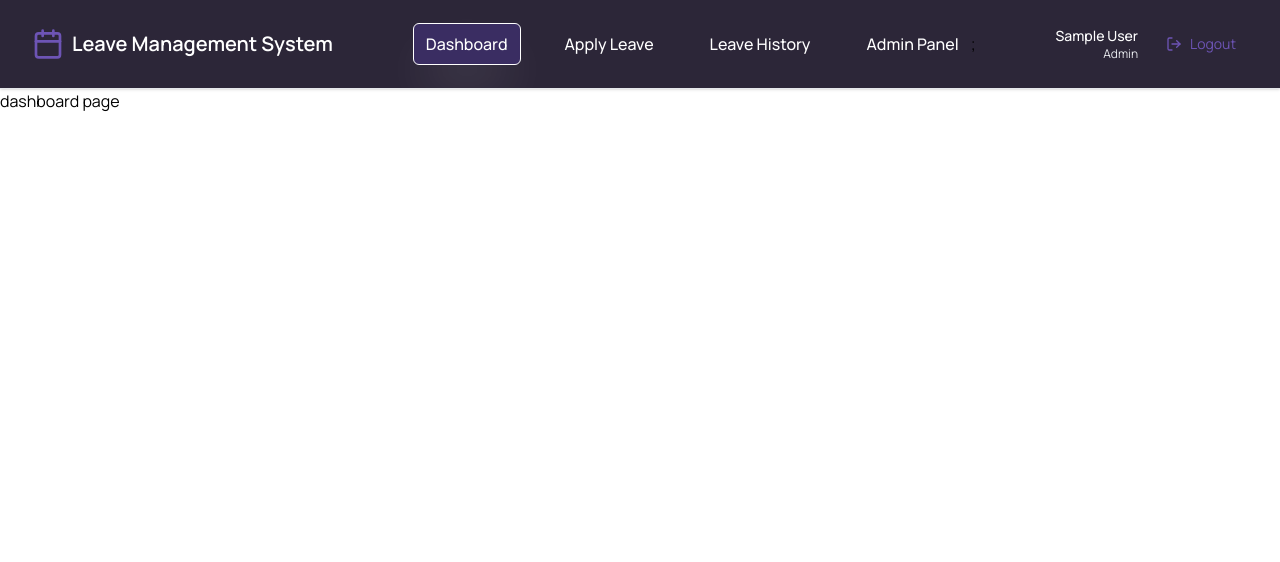
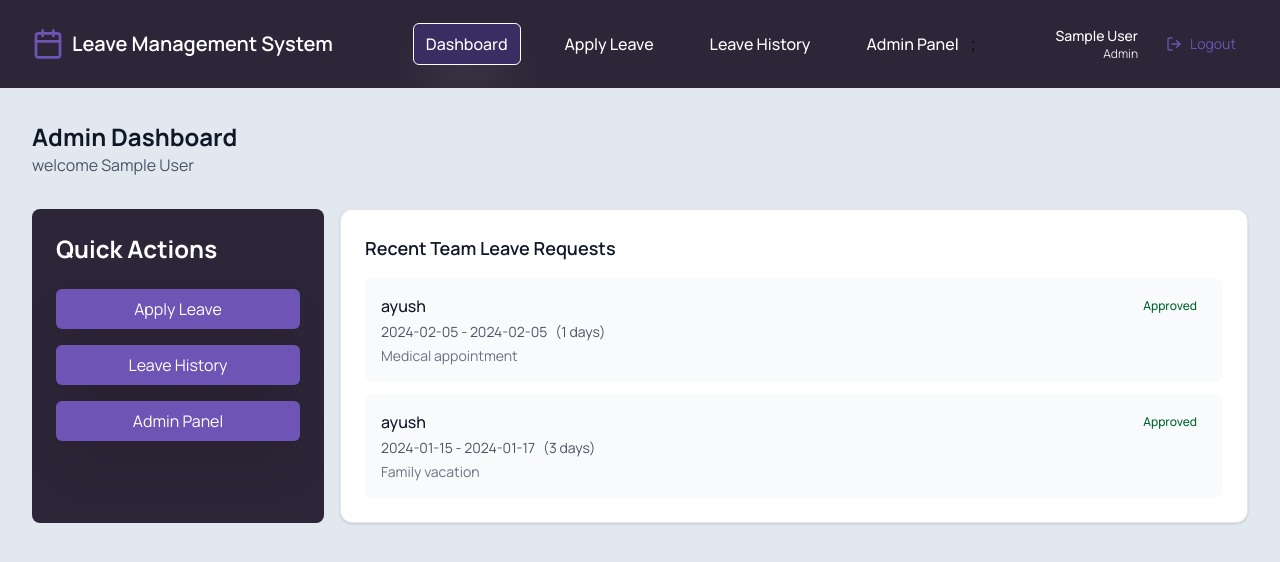
Before and after one commit to ayush24k/LeaveManagementSystem, a React (Vite) app: page /dashboard in a window 1280 px wide. Shown: the top 562 px of the page. Built offline with nearby package versions, Linux system fonts and the light colour scheme; sample sign-in values are in the browser's storage.

Commit message:
leave Balance service

```diff
--- a/src/MockData/InitialUser.ts
+++ b/src/MockData/InitialUser.ts
@@ -4,9 +4,9 @@ export const INITIAL_USER = {
   email: 'ayush@gmail.com',
   role: 'employee', // 'employee' or 'admin'
   leaveBalance: {
-    annual: 15,
-    sick: 8,
-    personal: 5,
-    total: 28
+    pendingRequest: null,
+    availableLeaves: null,
+    approvedLeaves: null,
+    total: 20
   }
 };
--- /dev/null
+++ b/src/components/QuickActionButton.tsx
@@ -0,0 +1,19 @@
+import { useNavigate } from "react-router-dom"
+
+
+export default function QuickActionButton({ children, link, key }: any) {
+    const naviagte = useNavigate();
+    return (
+        <>
+            <button
+                key={key}
+                className="px-3 py-2 bg-[#6D54B5] hover:bg-[#594694] rounded-md max-w-md w-full cursor-pointer transition-colors shadow-2xl"
+                onClick={() => {
+                    naviagte(`/${link}`)
+                }}
+            >
+                {children}
+            </button>
+        </>
+    )
+}
--- /dev/null
+++ b/src/components/StatusBadge.tsx
@@ -0,0 +1,23 @@
+
+export default function StatusBadge({ status, className = '' }: any) {
+    const getStatusStyles = (status: string) => {
+        switch (status?.toLowerCase()) {
+            case 'approved':
+                return 'bg-green-100 text-green-800 border-green-200';
+            case 'rejected':
+                return 'bg-red-100 text-red-800 border-red-200';
+            case 'pending':
+                return 'bg-yellow-100 text-yellow-800 border-yellow-200';
+            default:
+                return 'bg-gray-100 text-gray-800 border-gray-200';
+        }
+    };
+
+    return (
+        <span
+            className={`inline-flex items-center px-2.5 py-0.5 rounded-full text-xs font-medium border${getStatusStyles(status)} ${className}`}
+        >
+            {status}
+        </span>
+    );
+};
--- a/src/pages/DashboardPage.tsx
+++ b/src/pages/DashboardPage.tsx
@@ -1,7 +1,137 @@
+import { useEffect, useState } from "react";
+import LeaveService from "../services/LeaveService";
+import Loader from "../components/Loader";
+import QuickActionButton from "../components/QuickActionButton";
+import { Calendar } from "lucide-react";
+import StatusBadge from "../components/StatusBadge";
+
 export default function DashboardPage() {
+    const [recentLeaves, setRecentLeaves] = useState([]);
+    const [loading, setLoading] = useState(true);
+
+    const currentUser = LeaveService.getCurrentUser();
+    const isAdmin = currentUser?.role === "admin";
+
+    useEffect(() => {
+        loadDashboardData()
+    }, [])
+
+    const loadDashboardData = async () => {
+        try {
+            setLoading(true);
+            const leavesData = await LeaveService.getLeaves();
+            // get only 5 recent leaves
+            setRecentLeaves(leavesData.slice(-5).reverse());
+        } catch (err) {
+            console.error("Error Loading Dashboard");
+        } finally {
+            setLoading(false);
+        }
+    };
+
+
+    const quickActionLinks = [
+        { id: 'applyLeave', label: 'Apply Leave' },
+        { id: 'history', label: 'Leave History' },
+    ]
+
+    if (currentUser?.role === "admin") {
+        quickActionLinks.push(
+            { id: 'admin', label: 'Admin Panel' },
+        );
+    }
+
+    if (loading) {
+        return (
+            <div className="flex items-center justify-center h-screen bg-slate-200">
+                <Loader size="lg" />
+            </div>
+        );
+    }
+
     return (
-        <div>
-            dashboard page
-        </div>
+        <div className="bg-slate-200 min-h-screen">
+            <div className="max-w-7xl mx-auto p-8">
+
+                {/* heading title */}
+                <div className="space-y-6">
+                    <div className="flex flex-col sm:flex-row justify-between items-start sm:items-center gap-4">
+                        <div>
+                            <h1 className="text-2xl font-bold text-gray-900">
+                                {isAdmin ? 'Admin' : ''} Dashboard
+                            </h1>
+                            <p className="text-gray-600">
+                                welcome {currentUser?.name}
+                            </p>
+                        </div>
+                    </div>
+                </div>
+
+                {/* grid panel for all views */}
+                <div className="grid grid-cols-1 md:grid-cols-4 gap-4 pt-8">
+                    {/* quick action box */}
+                    <div className="md:col-span-1 bg-[#2C2638] p-6 rounded-lg text-white">
+                        <h2 className="font-bold text-2xl">Quick Actions</h2>
+                        <div className="flex flex-col gap-4 mt-6">
+                            {quickActionLinks.map((btn) => (
+                                <QuickActionButton key={btn.id} link={btn.id}>
+                                    {btn.label}
+                                </QuickActionButton>
+                            ))}
+                        </div>
+                    </div>
+
+                    <div className="md:col-span-3 grid auto-rows-max gap-4">
+                        {/* recent leaves */}
+                        <div className="bg-white rounded-xl p-6 shadow-sm border border-gray-200">
+                            <h3 className="text-lg font-semibold text-gray-900 mb-4">
+                                Recent {isAdmin ? 'Team ' : ''}Leave Requests
+                            </h3>
+                            {recentLeaves.length > 0 ? (
+                                <div className="space-y-3">
+                                    {recentLeaves.map((leave: any) => (
+                                        <div
+                                            key={leave.id}
+                                            className="flex items-center justify-between p-4 bg-gray-50 rounded-lg"
+                                        >
+                                            <div className="flex-1">
+                                                <div className="flex items-center justify-between mb-1">
+                                                    <span className="font-medium text-gray-900">
+                                                        {isAdmin ? leave.employeeName : leave.type}
+                                                    </span>
+                                                    <StatusBadge status={leave.status} />
+                                                </div>
+                                                <p className="text-sm text-gray-600">
+                                                    {leave.startDate} - {leave.endDate}
+                                                    <span className="ml-2">({leave.days} days)</span>
+                                                </p>
+                                                {leave.reason && (
+                                                    <p className="text-sm text-gray-500 mt-1 truncate">
+                                                        {leave.reason}
+                                                    </p>
+                                                )}
+                                            </div>
+                                        </div>
+                                    ))}
+                                </div>
+                            ) : (
+                                <div className="text-center py-8">
+                                    <Calendar className="w-12 h-12 text-gray-300 mx-auto mb-3" />
+                                    <p className="text-gray-500">No leave requests yet</p>
+                                </div>
+                            )}
+                        </div>
+
+                        {/* leave balance */}
+                        {!isAdmin && (
+                            <div className="bg-white rounded-xl p-6 shadow-sm border border-gray-200">
+                                <h3 className="text-lg font-semibold text-gray-900 mb-4">Leave Balance</h3>
+                                <p className="text-gray-600">Show available leave stats here...</p>
+                            </div>
+                        )}
+                    </div>
+                </div>
+            </div>
+        </div >
     )
 }
--- a/src/pages/LeaveHistoryPage.tsx
+++ b/src/pages/LeaveHistoryPage.tsx
@@ -59,7 +59,7 @@ export default function LeaveHistoryPage() {
                                 {isAdmin ? 'Team ' : ''}Leave History
                             </h1>
                             <p className="text-gray-600">
-                                total requests
+                                total leave requsts: {leaves.length}
                             </p>
                         </div>
                     </div>
--- a/src/services/LeaveService.ts
+++ b/src/services/LeaveService.ts
@@ -117,25 +117,27 @@ class LeaveService {
         return leaves[leaveIndex];
     }
 
-    // leave all data
-    async getLeavesStatus() {
+    async getLeavesBalance() {
         await new Promise(resolve => setTimeout(resolve, 300));
 
         const leaves = await this.getLeaves();
         const currentUser = this.getCurrentUser();
 
-        const status = {
-            totalRequests: leaves.length,
-            pendingRequests: leaves.filter((l:any) => l.status === 'Pending').length,
-            approvedRequests: leaves.filter((l:any) => l.status === 'Approved').length,
-            rejectedRequests: leaves.filter((l:any) => l.status === 'Rejected').length,
-            totalDaysUsed: leaves
-                .filter((l:any) => l.status === 'Approved')
-                .reduce((sum:any, leave:any) => sum + leave.days, 0),
-            leaveBalance: currentUser?.leaveBalance || {}
+        const leaveBalance = {
+            total: currentUser.leaveBalance.total,
+            pendingRequest: leaves.filter((l: any) => l.stats === 'Pending').length,
+            approvedLeaves: leaves.filter((l: any) => l.stats === 'Approved').length,
+            availableLeaves: currentUser.leaveBalance.total - leaves.filter((l: any) => l.stats === "Approved").length
+        }
+
+        const updatedUser = {
+            ...currentUser,
+            leaveBalance,
         };
 
-        return status;
+        localStorage.setItem("currentUser", JSON.stringify(updatedUser));
+
+        return leaveBalance;
     }
 }
 
```
